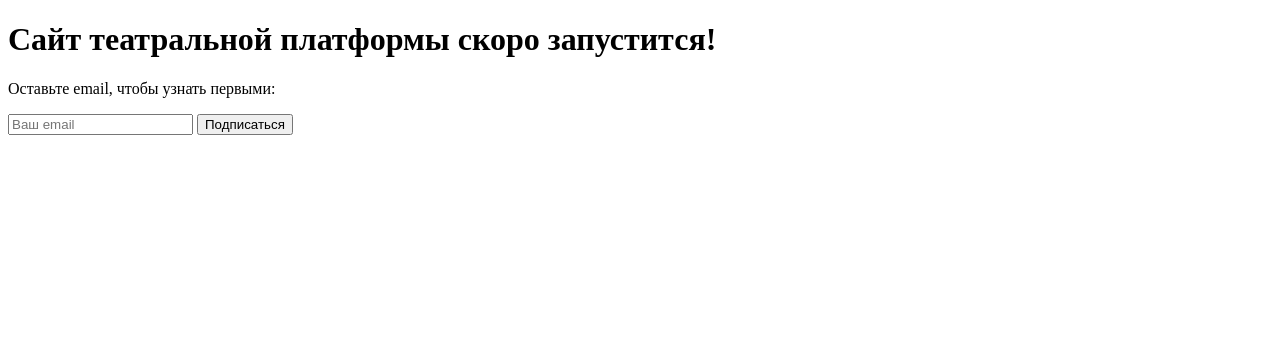
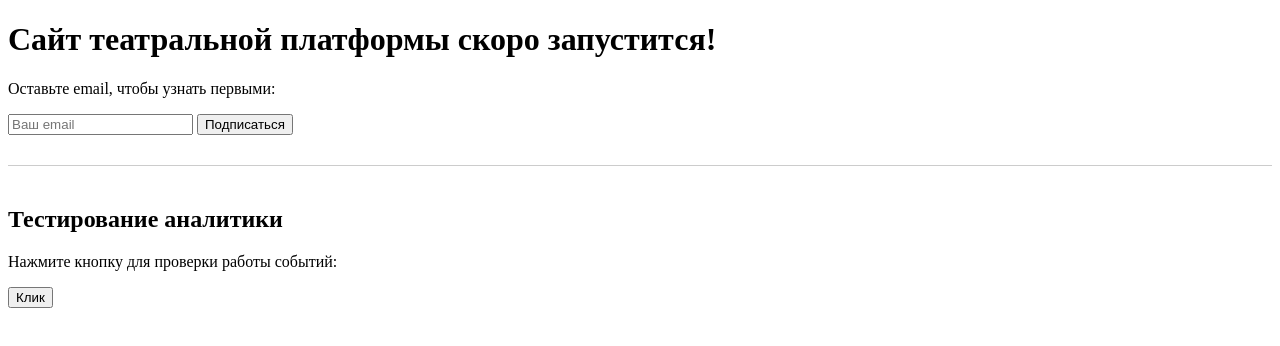
Before and after one commit to NastyaShchitova/test_platform, a plain HTML site: page index.html in a window 1280 px wide. Drawn offline with Linux system fonts and the light colour scheme.

Commit message:
Update index.html

```diff
--- a/index.html
+++ b/index.html
@@ -18,5 +18,12 @@
         <input type="email" placeholder="Ваш email">
         <button type="submit">Подписаться</button>
     </form>
+
+        <div style="margin-top: 30px; border-top: 1px solid #ccc; padding-top: 20px;">
+        <h2>Тестирование аналитики</h2>
+        <p>Нажмите кнопку для проверки работы событий:</p>
+        <button onclick="gtag('event', 'test_click', { event_category: 'test', value: 1 })">Клик</button>
+    </div>
+
 </body>
 </html>
```
